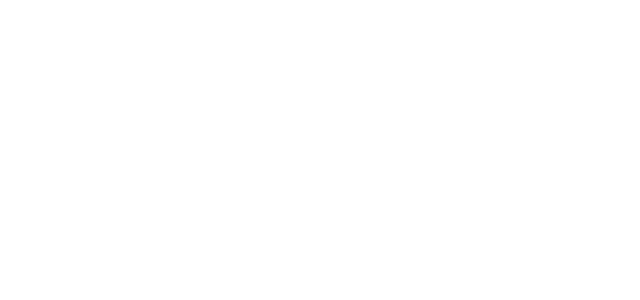
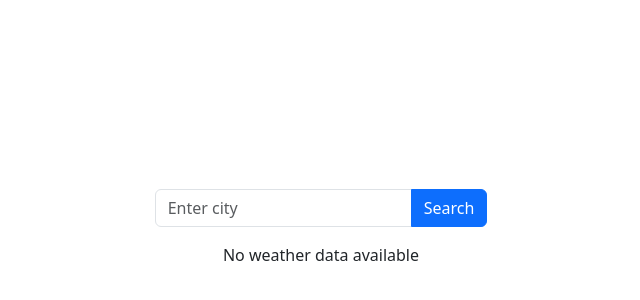
Before and after one commit to Annacletter/Weather-app, a React (Create React App) app in the folder weather-app/: page / in a window 1280 px wide. Shown: the part 164-464 px from the top of the page, without its empty margins (319-959 px from the left). Built offline with nearby package versions, Linux system fonts and the light colour scheme.

Commit message:
modified the App file

```diff
--- a/weather-app/src/App.js
+++ b/weather-app/src/App.js
@@ -1,13 +1,13 @@
 import React from 'react';
 import { BrowserRouter as Router, Route, Routes } from 'react-router-dom';
 import Home from './pages/Home';
-// Import other pages/components if you plan to add more routes
 
 function App() {
   return (
     <Router>
       <Routes>
-        <Route exact path="/" component={Home} />
+        {/* Use element and pass the component like this */}
+        <Route path="/" element={<Home />} />
         {/* Add other routes as needed */}
       </Routes>
     </Router>
```
